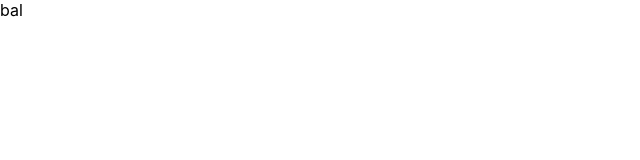
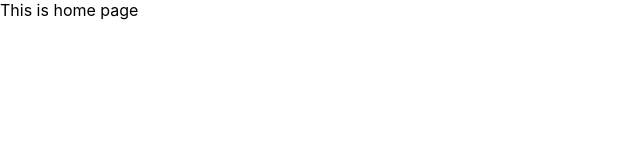
Before and after one commit to Projato/box-office, a React (Create React App) app: page / in a window 1280 px wide. Shown: the top 160 px of the page, without its empty margins (0-640 px from the left). Built offline with nearby package versions, Linux system fonts and the light colour scheme.

Commit message:
added react router

```diff
--- a/package.json
+++ b/package.json
@@ -8,6 +8,8 @@
     "@testing-library/user-event": "^13.5.0",
     "react": "^18.2.0",
     "react-dom": "^18.2.0",
+    "react-router": "^5.2.0",
+    "react-router-dom": "^5.2.0",
     "react-scripts": "^5.0.1",
     "web-vitals": "^2.1.4",
     "workbox-background-sync": "^6.5.3",
--- a/src/App.js
+++ b/src/App.js
@@ -1,7 +1,20 @@
-import React from "react";
+import React from 'react';
+import { Switch, Route } from 'react-router-dom';
 
 function App() {
-  return <div>bal</div>;
+  return (
+    <Switch>
+      <Route exact path="/">
+        This is home page
+      </Route>
+
+      <Route exact path="/starred">
+        This is starred
+      </Route>
+
+      <Route>You-re not supposed to be here</Route>
+    </Switch>
+  );
 }
 
 export default App;
--- a/src/index.js
+++ b/src/index.js
@@ -1,12 +1,17 @@
-import React from "react";
-import ReactDOM from "react-dom/client";
-import "./index.css";
-import App from "./App";
-import * as serviceWorkerRegistration from "./serviceWorkerRegistration";
-import reportWebVitals from "./reportWebVitals";
+import React from 'react';
+import ReactDOM from 'react-dom/client';
+import { BrowserRouter } from 'react-router-dom';
+import './index.css';
+import App from './App';
+import * as serviceWorkerRegistration from './serviceWorkerRegistration';
+import reportWebVitals from './reportWebVitals';
 
-const root = ReactDOM.createRoot(document.getElementById("root"));
-root.render(<App />);
+const root = ReactDOM.createRoot(document.getElementById('root'));
+root.render(
+  <BrowserRouter>
+    <App />
+  </BrowserRouter>
+);
 
 // If you want your app to work offline and load faster, you can change
 // unregister() to register() below. Note this comes with some pitfalls.
```
Also changed, not shown: 1 other file (tests, documents, lock files or other folders).
